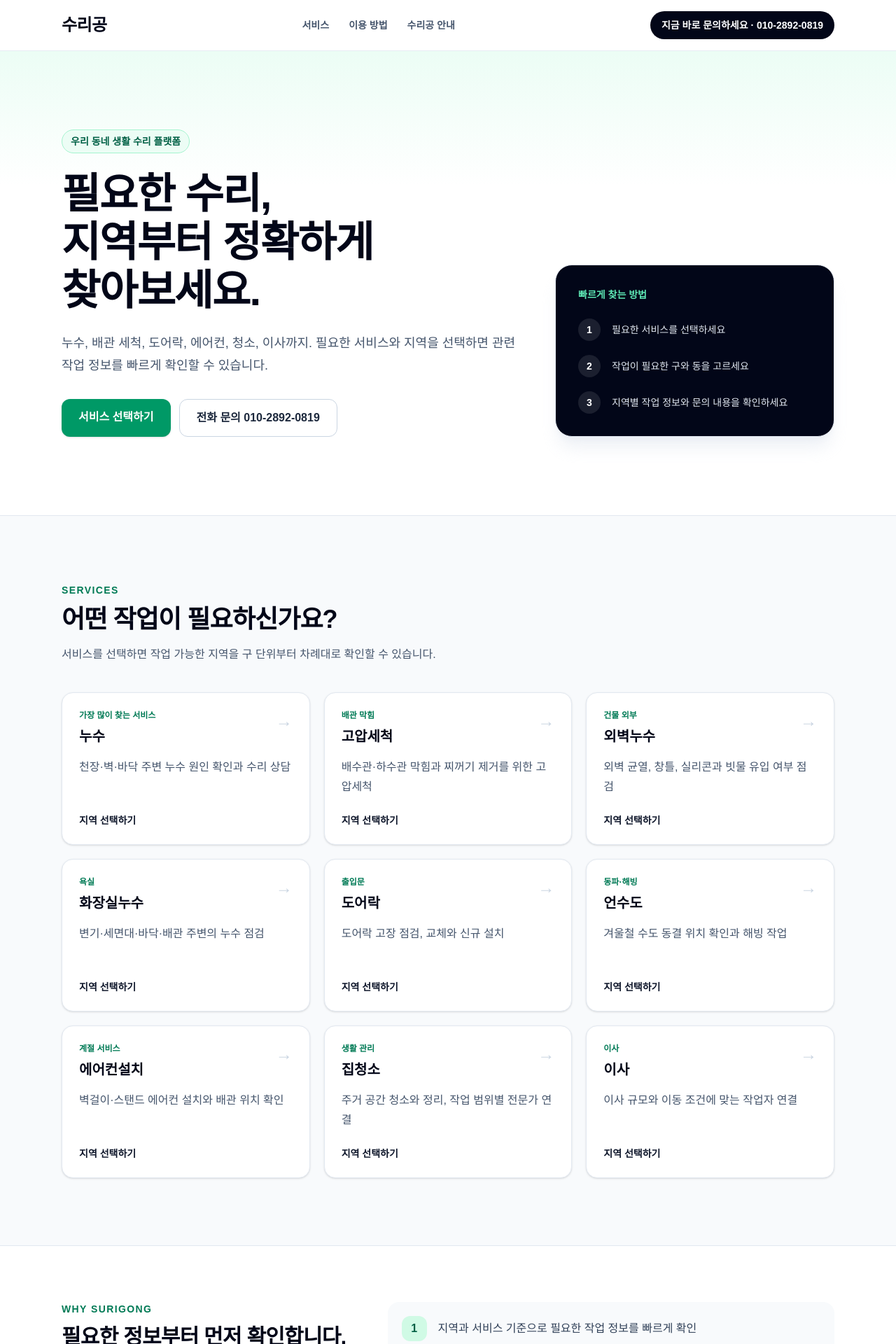
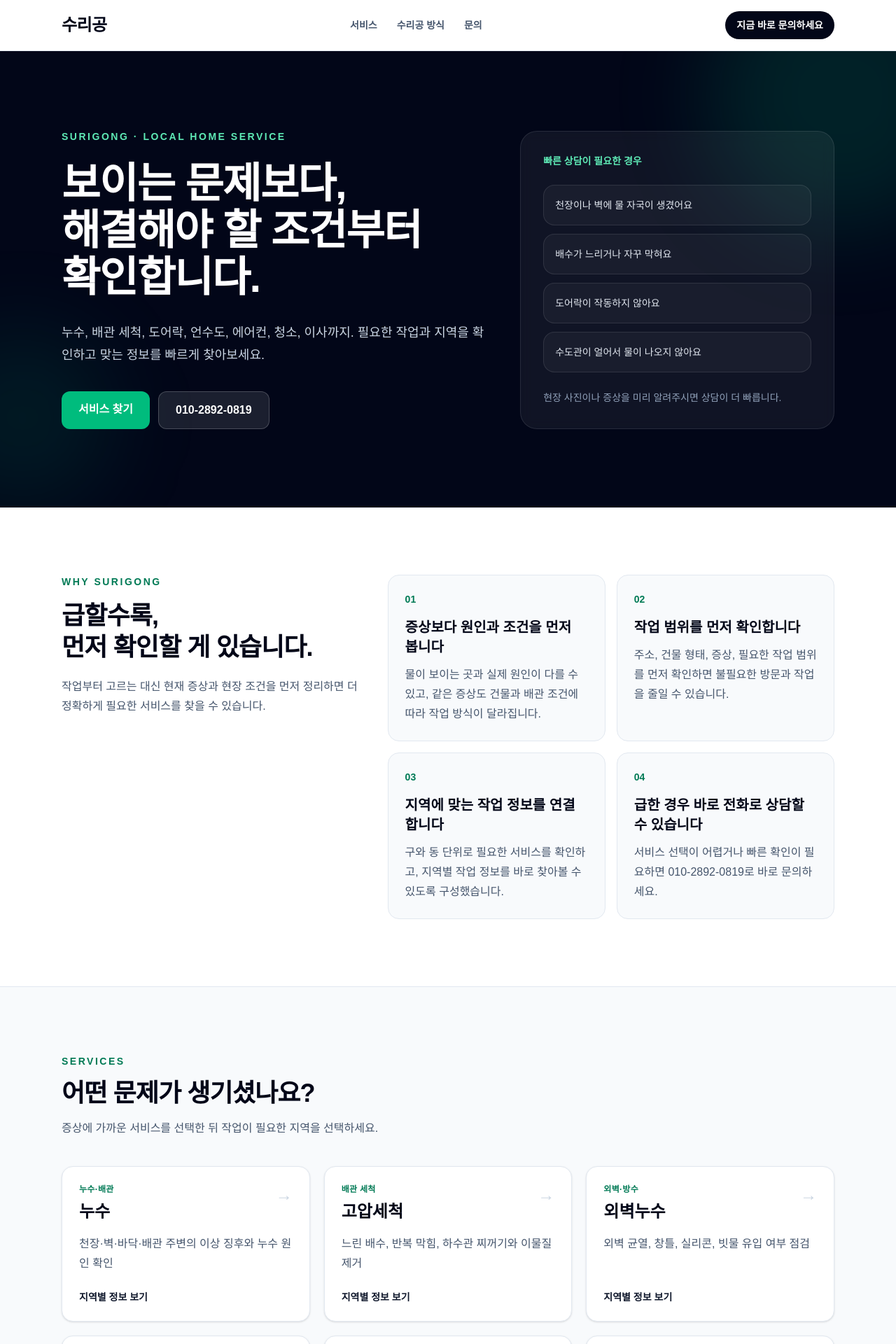
Before and after one commit to pgr150406-cpu/surigong-web, a Next.js app: page / in a window 1280 px wide. Shown: the top 1920 px of the page at 70% size. Built offline with nearby package versions, Linux system fonts and the light colour scheme.

Commit message:
Refine homepage with editorial service-focused structure

```diff
--- a/app/page.tsx
+++ b/app/page.tsx
@@ -1,21 +1,47 @@
 import Link from "next/link";
 
 const services = [
-  { name: "누수", description: "천장·벽·바닥 주변 누수 원인 확인과 수리 상담", tag: "가장 많이 찾는 서비스" },
-  { name: "고압세척", description: "배수관·하수관 막힘과 찌꺼기 제거를 위한 고압세척", tag: "배관 막힘" },
-  { name: "외벽누수", description: "외벽 균열, 창틀, 실리콘과 빗물 유입 여부 점검", tag: "건물 외부" },
-  { name: "화장실누수", description: "변기·세면대·바닥·배관 주변의 누수 점검", tag: "욕실" },
-  { name: "도어락", description: "도어락 고장 점검, 교체와 신규 설치", tag: "출입문" },
+  { name: "누수", description: "천장·벽·바닥·배관 주변의 이상 징후와 누수 원인 확인", tag: "누수·배관" },
+  { name: "고압세척", description: "느린 배수, 반복 막힘, 하수관 찌꺼기와 이물질 제거", tag: "배관 세척" },
+  { name: "외벽누수", description: "외벽 균열, 창틀, 실리콘, 빗물 유입 여부 점검", tag: "외벽·방수" },
+  { name: "화장실누수", description: "변기·세면대·바닥·배관 주변의 누수와 배수 문제 확인", tag: "욕실" },
+  { name: "도어락", description: "도어락 고장, 교체, 신규 설치와 현장 조건 확인", tag: "출입문" },
   { name: "언수도", description: "겨울철 수도 동결 위치 확인과 해빙 작업", tag: "동파·해빙" },
-  { name: "에어컨설치", description: "벽걸이·스탠드 에어컨 설치와 배관 위치 확인", tag: "계절 서비스" },
-  { name: "집청소", description: "주거 공간 청소와 정리, 작업 범위별 전문가 연결", tag: "생활 관리" },
-  { name: "이사", description: "이사 규모와 이동 조건에 맞는 작업자 연결", tag: "이사" },
+  { name: "에어컨설치", description: "설치 위치, 실외기, 배관 조건을 확인한 에어컨 설치", tag: "냉방" },
+  { name: "집청소", description: "주거 공간 청소와 정리, 작업 범위에 맞는 전문가 연결", tag: "생활 관리" },
+  { name: "이사", description: "이사 물량, 이동 거리, 현장 조건에 맞는 작업자 연결", tag: "이사" },
 ];
 
-const trustPoints = [
-  "지역과 서비스 기준으로 필요한 작업 정보를 빠르게 확인",
-  "구·동 단위 페이지로 내 주변 서비스 탐색",
-  "작업 전 현장 조건과 범위를 먼저 확인하는 구조",
+const principles = [
+  {
+    number: "01",
+    title: "증상보다 원인과 조건을 먼저 봅니다",
+    text: "물이 보이는 곳과 실제 원인이 다를 수 있고, 같은 증상도 건물과 배관 조건에 따라 작업 방식이 달라집니다.",
+  },
+  {
+    number: "02",
+    title: "작업 범위를 먼저 확인합니다",
+    text: "주소, 건물 형태, 증상, 필요한 작업 범위를 먼저 확인하면 불필요한 방문과 작업을 줄일 수 있습니다.",
+  },
+  {
+    number: "03",
+    title: "지역에 맞는 작업 정보를 연결합니다",
+    text: "구와 동 단위로 필요한 서비스를 확인하고, 지역별 작업 정보를 바로 찾아볼 수 있도록 구성했습니다.",
+  },
+  {
+    number: "04",
+    title: "급한 경우 바로 전화로 상담할 수 있습니다",
+    text: "서비스 선택이 어렵거나 빠른 확인이 필요하면 010-2892-0819로 바로 문의하세요.",
+  },
+];
+
+const symptoms = [
+  "천장이나 벽에 물 자국이 생겼어요",
+  "배수가 느리거나 자꾸 막혀요",
+  "도어락이 작동하지 않아요",
+  "수도관이 얼어서 물이 나오지 않아요",
+  "에어컨 설치 위치를 상담하고 싶어요",
+  "집 정리·청소나 이사가 필요해요",
 ];
 
 export default function Home() {
@@ -23,83 +49,97 @@ export default function Home() {
     <main className="min-h-screen bg-slate-50 text-slate-950">
       <header className="sticky top-0 z-30 border-b border-slate-200/80 bg-white/95 backdrop-blur">
         <div className="mx-auto flex max-w-6xl items-center justify-between px-5 py-4 md:px-6">
-          <Link href="/" className="text-2xl font-black tracking-tight">
-            수리공
-          </Link>
+          <Link href="/" className="text-2xl font-black tracking-tight">수리공</Link>
 
           <nav className="hidden items-center gap-7 text-sm font-semibold text-slate-600 md:flex">
             <a href="#services" className="transition hover:text-slate-950">서비스</a>
-            <a href="#guide" className="transition hover:text-slate-950">이용 방법</a>
-            <a href="#why" className="transition hover:text-slate-950">수리공 안내</a>
+            <a href="#principles" className="transition hover:text-slate-950">수리공 방식</a>
+            <a href="#contact" className="transition hover:text-slate-950">문의</a>
           </nav>
 
           <a
             href="tel:01028920819"
             className="rounded-full bg-slate-950 px-4 py-2.5 text-sm font-bold text-white transition hover:bg-slate-800"
           >
-            지금 바로 문의하세요 · 010-2892-0819
+            지금 바로 문의하세요
           </a>
         </div>
       </header>
 
-      <section className="relative overflow-hidden border-b border-slate-200 bg-white">
-        <div className="absolute inset-x-0 top-0 h-48 bg-gradient-to-b from-emerald-50 to-transparent" />
-        <div className="relative mx-auto grid max-w-6xl gap-10 px-5 py-20 md:grid-cols-[1.25fr_0.75fr] md:px-6 md:py-28">
+      <section className="relative overflow-hidden bg-slate-950 text-white">
+        <div className="absolute -right-28 -top-32 h-96 w-96 rounded-full bg-emerald-500/15 blur-3xl" />
+        <div className="absolute -left-24 bottom-0 h-64 w-64 rounded-full bg-emerald-400/10 blur-3xl" />
+
+        <div className="relative mx-auto grid max-w-6xl gap-12 px-5 py-20 md:grid-cols-[1.15fr_0.85fr] md:px-6 md:py-28">
           <div>
-            <div className="inline-flex rounded-full border border-emerald-200 bg-emerald-50 px-3 py-1.5 text-sm font-bold text-emerald-800">
-              우리 동네 생활 수리 플랫폼
-            </div>
-
-            <h1 className="mt-6 max-w-3xl text-4xl font-black leading-[1.15] tracking-tight sm:text-5xl md:text-6xl">
-              필요한 수리,
+            <p className="text-sm font-black tracking-[0.18em] text-emerald-300">SURIGONG · LOCAL HOME SERVICE</p>
+            <h1 className="mt-6 max-w-4xl text-4xl font-black leading-[1.12] tracking-tight sm:text-5xl md:text-6xl">
+              보이는 문제보다,
               <br />
-              지역부터 정확하게
+              해결해야 할 조건부터
               <br />
-              찾아보세요.
+              확인합니다.
             </h1>
-
-            <p className="mt-6 max-w-2xl text-lg leading-8 text-slate-600">
-              누수, 배관 세척, 도어락, 에어컨, 청소, 이사까지.
-              필요한 서비스와 지역을 선택하면 관련 작업 정보를 빠르게 확인할 수 있습니다.
+            <p className="mt-7 max-w-2xl text-lg leading-8 text-slate-300">
+              누수, 배관 세척, 도어락, 언수도, 에어컨, 청소, 이사까지.
+              필요한 작업과 지역을 확인하고 맞는 정보를 빠르게 찾아보세요.
             </p>
 
-            <div className="mt-8 flex flex-wrap gap-3">
-              <a
-                href="#services"
-                className="rounded-xl bg-emerald-600 px-6 py-3.5 font-bold text-white shadow-sm transition hover:bg-emerald-700"
-              >
-                서비스 선택하기
+            <div className="mt-9 flex flex-wrap gap-3">
+              <a href="#services" className="rounded-xl bg-emerald-500 px-6 py-3.5 font-black text-white transition hover:bg-emerald-400">
+                서비스 찾기
               </a>
-              <a
-                href="tel:01028920819"
-                className="rounded-xl border border-slate-300 bg-white px-6 py-3.5 font-bold text-slate-800 transition hover:bg-slate-50"
-              >
-                전화 문의 010-2892-0819
+              <a href="tel:01028920819" className="rounded-xl border border-white/20 bg-white/10 px-6 py-3.5 font-black text-white transition hover:bg-white/15">
+                010-2892-0819
               </a>
             </div>
           </div>
 
-          <div className="self-end rounded-3xl border border-slate-200 bg-slate-950 p-7 text-white shadow-xl shadow-slate-200/60 md:p-8">
-            <p className="text-sm font-bold text-emerald-300">빠르게 찾는 방법</p>
-            <ol className="mt-6 space-y-5">
-              {["필요한 서비스를 선택하세요", "작업이 필요한 구와 동을 고르세요", "지역별 작업 정보와 문의 내용을 확인하세요"].map((item, index) => (
-                <li key={item} className="flex gap-4">
-                  <span className="flex h-8 w-8 shrink-0 items-center justify-center rounded-full bg-white/10 text-sm font-black">
-                    {index + 1}
-                  </span>
-                  <p className="pt-1 text-sm leading-6 text-slate-200">{item}</p>
-                </li>
+          <div className="self-end rounded-3xl border border-white/10 bg-white/[0.06] p-7 backdrop-blur md:p-8">
+            <p className="text-sm font-black text-emerald-300">빠른 상담이 필요한 경우</p>
+            <div className="mt-6 grid gap-3">
+              {symptoms.slice(0, 4).map((item) => (
+                <div key={item} className="rounded-2xl border border-white/10 bg-white/[0.04] px-4 py-4 text-sm leading-6 text-slate-200">
+                  {item}
+                </div>
               ))}
-            </ol>
+            </div>
+            <p className="mt-6 text-sm leading-6 text-slate-400">현장 사진이나 증상을 미리 알려주시면 상담이 더 빠릅니다.</p>
+          </div>
+        </div>
+      </section>
+
+      <section id="principles" className="border-b border-slate-200 bg-white">
+        <div className="mx-auto max-w-6xl px-5 py-20 md:px-6 md:py-24">
+          <div className="grid gap-10 md:grid-cols-[0.8fr_1.2fr]">
+            <div>
+              <p className="text-sm font-black tracking-[0.18em] text-emerald-700">WHY SURIGONG</p>
+              <h2 className="mt-4 text-3xl font-black leading-tight tracking-tight md:text-4xl">
+                급할수록,
+                <br />
+                먼저 확인할 게 있습니다.
+              </h2>
+              <p className="mt-5 max-w-md leading-7 text-slate-600">작업부터 고르는 대신 현재 증상과 현장 조건을 먼저 정리하면 더 정확하게 필요한 서비스를 찾을 수 있습니다.</p>
+            </div>
+
+            <div className="grid gap-4 sm:grid-cols-2">
+              {principles.map((item) => (
+                <div key={item.number} className="rounded-2xl border border-slate-200 bg-slate-50 p-6">
+                  <p className="text-sm font-black text-emerald-700">{item.number}</p>
+                  <h3 className="mt-4 text-xl font-black leading-7">{item.title}</h3>
+                  <p className="mt-3 leading-7 text-slate-600">{item.text}</p>
+                </div>
+              ))}
+            </div>
           </div>
         </div>
       </section>
 
       <section id="services" className="mx-auto max-w-6xl px-5 py-20 md:px-6 md:py-24">
         <div className="max-w-2xl">
-          <p className="text-sm font-black tracking-widest text-emerald-700">SERVICES</p>
-          <h2 className="mt-3 text-3xl font-black tracking-tight md:text-4xl">어떤 작업이 필요하신가요?</h2>
-          <p className="mt-4 leading-7 text-slate-600">서비스를 선택하면 작업 가능한 지역을 구 단위부터 차례대로 확인할 수 있습니다.</p>
+          <p className="text-sm font-black tracking-[0.18em] text-emerald-700">SERVICES</p>
+          <h2 className="mt-4 text-3xl font-black tracking-tight md:text-4xl">어떤 문제가 생기셨나요?</h2>
+          <p className="mt-4 leading-7 text-slate-600">증상에 가까운 서비스를 선택한 뒤 작업이 필요한 지역을 선택하세요.</p>
         </div>
 
         <div className="mt-10 grid gap-5 sm:grid-cols-2 lg:grid-cols-3">
@@ -111,46 +151,43 @@ export default function Home() {
             >
               <div className="flex items-start justify-between gap-5">
                 <div>
-                  <p className="text-xs font-bold text-emerald-700">{service.tag}</p>
-                  <h3 className="mt-2 text-xl font-black">{service.name}</h3>
+                  <p className="text-xs font-black tracking-wide text-emerald-700">{service.tag}</p>
+                  <h3 className="mt-2 text-2xl font-black">{service.name}</h3>
                 </div>
                 <span className="text-2xl text-slate-300 transition group-hover:translate-x-1 group-hover:text-emerald-600">→</span>
               </div>
               <p className="mt-4 min-h-14 leading-7 text-slate-600">{service.description}</p>
-              <p className="mt-6 text-sm font-bold text-slate-900">지역 선택하기</p>
+              <p className="mt-6 text-sm font-black text-slate-900">지역별 정보 보기</p>
             </Link>
           ))}
         </div>
       </section>
 
-      <section id="why" className="border-y border-slate-200 bg-white">
-        <div className="mx-auto max-w-6xl px-5 py-20 md:px-6">
-          <div className="grid gap-10 md:grid-cols-[0.8fr_1.2fr]">
-            <div>
-              <p className="text-sm font-black tracking-widest text-emerald-700">WHY SURIGONG</p>
-              <h2 className="mt-3 text-3xl font-black tracking-tight">필요한 정보부터 먼저 확인합니다.</h2>
-            </div>
-            <div className="grid gap-4">
-              {trustPoints.map((point, index) => (
-                <div key={point} className="flex gap-4 rounded-2xl bg-slate-50 p-5">
-                  <span className="flex h-9 w-9 shrink-0 items-center justify-center rounded-xl bg-emerald-100 font-black text-emerald-800">{index + 1}</span>
-                  <p className="pt-1 leading-7 text-slate-700">{point}</p>
-                </div>
-              ))}
-            </div>
+      <section className="border-y border-slate-200 bg-white">
+        <div className="mx-auto max-w-6xl px-5 py-20 md:px-6 md:py-24">
+          <p className="text-sm font-black tracking-[0.18em] text-emerald-700">CHECK FIRST</p>
+          <h2 className="mt-4 text-3xl font-black tracking-tight md:text-4xl">이런 상황이면 먼저 문의해보세요.</h2>
+
+          <div className="mt-10 grid gap-px overflow-hidden rounded-2xl border border-slate-200 bg-slate-200 sm:grid-cols-2 lg:grid-cols-3">
+            {symptoms.map((item, index) => (
+              <div key={item} className="bg-white p-6">
+                <p className="text-sm font-black text-emerald-700">0{index + 1}</p>
+                <p className="mt-3 font-bold leading-7 text-slate-800">{item}</p>
+              </div>
+            ))}
           </div>
         </div>
       </section>
 
-      <section id="guide" className="mx-auto max-w-6xl px-5 py-20 md:px-6 md:py-24">
-        <p className="text-sm font-black tracking-widest text-emerald-700">HOW IT WORKS</p>
-        <h2 className="mt-3 text-3xl font-black tracking-tight md:text-4xl">수리공 이용 방법</h2>
+      <section className="mx-auto max-w-6xl px-5 py-20 md:px-6 md:py-24">
+        <p className="text-sm font-black tracking-[0.18em] text-emerald-700">PROCESS</p>
+        <h2 className="mt-4 text-3xl font-black tracking-tight md:text-4xl">찾는 순서는 단순합니다.</h2>
 
         <div className="mt-10 grid gap-5 md:grid-cols-3">
           {[
-            ["01", "서비스 선택", "누수, 세척, 도어락 등 필요한 작업을 선택합니다."],
+            ["01", "서비스 선택", "현재 증상과 가장 가까운 서비스를 선택합니다."],
             ["02", "지역 선택", "작업이 필요한 구와 동을 차례대로 선택합니다."],
-            ["03", "작업 정보 확인", "지역별 서비스 안내와 작업 범위를 확인합니다."],
+            ["03", "상담·확인", "지역별 안내를 확인하거나 바로 전화로 문의합니다."],
           ].map(([step, title, description]) => (
             <div key={step} className="rounded-2xl border border-slate-200 bg-white p-7">
               <p className="text-sm font-black text-emerald-700">STEP {step}</p>
@@ -161,12 +198,16 @@ export default function Home() {
         </div>
       </section>
 
-      <section className="mx-auto max-w-6xl px-5 pb-20 md:px-6 md:pb-24">
-        <div className="rounded-3xl bg-slate-950 px-7 py-10 text-white md:px-12 md:py-14">
-          <p className="text-sm font-bold text-emerald-300">SURIGONG</p>
-          <h2 className="mt-3 text-3xl font-black md:text-4xl">지금 바로 문의하세요</h2>
-          <p className="mt-4 max-w-2xl leading-7 text-slate-300">서비스 선택이 어렵거나 바로 상담이 필요하면 전화로 문의하세요.</p>
-          <a href="tel:01028920819" className="mt-7 inline-block rounded-xl bg-white px-6 py-3 font-bold text-slate-950">010-2892-0819</a>
+      <section id="contact" className="mx-auto max-w-6xl px-5 pb-20 md:px-6 md:pb-24">
+        <div className="grid gap-6 rounded-3xl bg-emerald-600 px-7 py-10 text-white md:grid-cols-[1fr_auto] md:items-end md:px-12 md:py-14">
+          <div>
+            <p className="text-sm font-black tracking-[0.18em] text-emerald-100">CONTACT</p>
+            <h2 className="mt-4 text-3xl font-black leading-tight md:text-4xl">현장 상황을 알려주시면 상담이 빨라집니다.</h2>
+            <p className="mt-4 max-w-2xl leading-7 text-emerald-50">주소, 증상, 건물 형태와 현장 사진이 있으면 함께 준비해주세요.</p>
+          </div>
+          <a href="tel:01028920819" className="inline-flex rounded-xl bg-white px-6 py-4 text-lg font-black text-emerald-700 shadow-sm">
+            010-2892-0819
+          </a>
         </div>
       </section>
 
```
